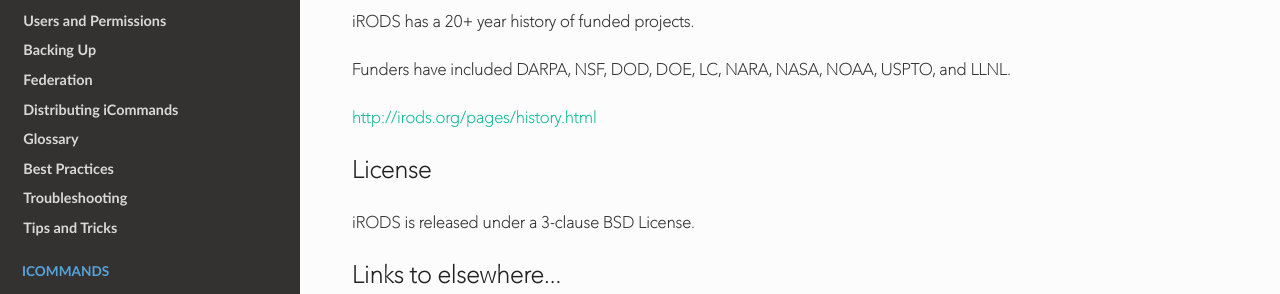
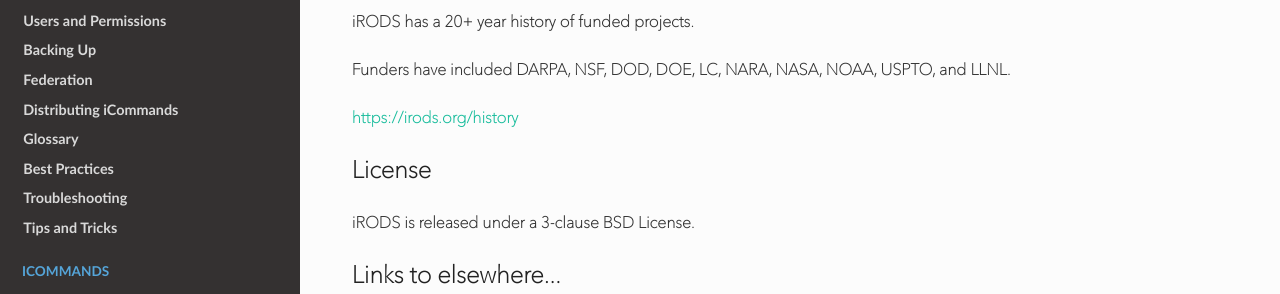
Before and after one commit to irods/irods_docs, an MkDocs documentation site: the page built from docs/index.md, in a window 1280 px wide and 1399 px high. Shown: the part 855-1149 px from the top of the window. Built offline with MkDocs 1.6.1, drawn with Linux system fonts in a browser that asks for light colours; nearby versions of some CDN libraries; old or Windows-style settings are respelled for this version of MkDocs; some of the changed lines change nothing that is shown.

Commit message:
update history link

```diff
--- a/docs/index.md
+++ b/docs/index.md
@@ -25,7 +25,7 @@
 
 Funders have included DARPA, NSF, DOD, DOE, LC, NARA, NASA, NOAA, USPTO, and LLNL.
 
-[http://irods.org/pages/history.html](http://irods.org/pages/history.html)
+[https://irods.org/history](https://irods.org/history)
 
 ## License
 
```
